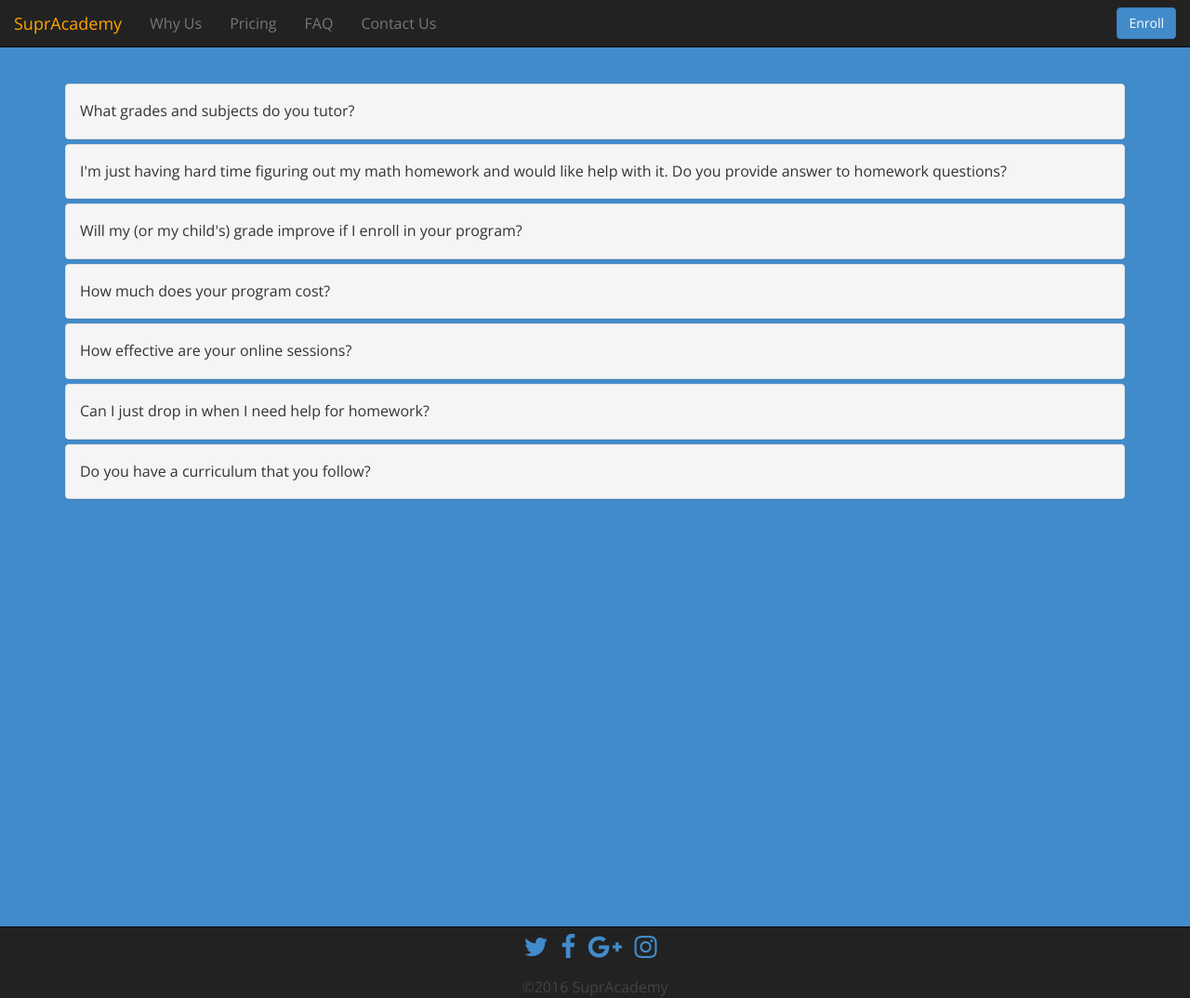
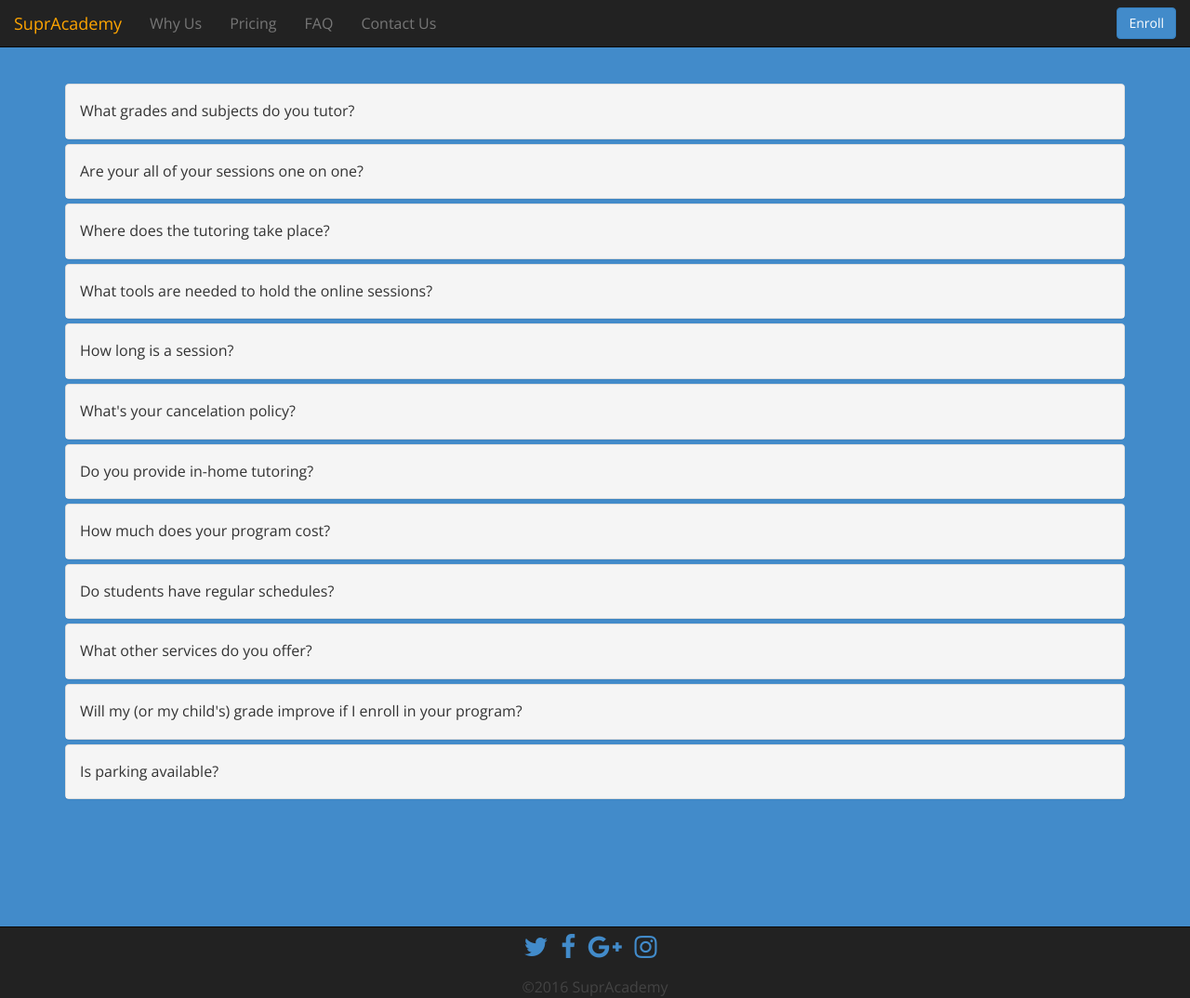
Before and after one commit to ojagostini/supracademy.com, a Jekyll site: the page built from faq.html, in a window 1280 px wide and 1074 px high. Shown: the whole window at 93% size. Built offline with Jekyll 4.4.1, drawn with Linux system fonts in a browser that asks for light colours; nearby versions of some CDN libraries.

Commit message:
updating faq page

```diff
--- a/faq.html
+++ b/faq.html
@@ -36,16 +36,155 @@ j=d.createElement(s),dl=l!='dataLayer'?'&l='+l:'';j.async=true;j.src=
           </div>
 
           <div class="panel panel-default">
-            <div class="panel-heading" role="tab" id="questionOne">
+            <div class="panel-heading" role="tab" id="questionEleven">
               <h4 class="panel-title">
-                <a data-toggle="collapse" data-parent="#accordion" href="#collapseOne" aria-expanded="true" aria-controls="collapseOne">
-                  I'm just having hard time figuring out my math homework and would like help with it. Do you provide answer to homework questions?
+                <a data-toggle="collapse" data-parent="#accordion" href="#collapseEleven" aria-expanded="true" aria-controls="collapseEleven">
+                  Are your all of your sessions one on one?
                 </a>
               </h4>
             </div>
-            <div id="collapseOne" class="panel-collapse collapse" role="tabpanel" aria-labelledby="questionOne">
+            <div id="collapseEleven" class="panel-collapse collapse" role="tabpanel" aria-labelledby="questionEleven">
               <div class="panel-body">
-                Even though we are very happy to help students with their homework, we prefer to work with the student to find out why they are having difficulty with a question. We will then use that conversation as a starting point and explain the concepts behind the homework problem. We do not provide answers to students' homework questions. However, we would be very happy to work with the students to solve problems and explain concepts.
+                Yes, all of our tutoring sessions are one on one.
+              </div>
+            </div>
+          </div>
+
+          <div class="panel panel-default">
+            <div class="panel-heading" role="tab" id="questionNine">
+              <h4 class="panel-title">
+                <a data-toggle="collapse" data-parent="#accordion" href="#collapseNine" aria-expanded="true" aria-controls="collapseNine">
+                  Where does the tutoring take place?
+                </a>
+              </h4>
+            </div>
+            <div id="collapseNine" class="panel-collapse collapse" role="tabpanel" aria-labelledby="questionNine">
+              <div class="panel-body">
+                All of our face to face sessions take place on our premises at 720 Bathurst Street. The online sessions, of course, take place online during pre-scheduled times. Students can connect from anywhere with an internet connection and a supported device.
+              </div>
+            </div>
+          </div>
+
+          <div class="panel panel-default">
+            <div class="panel-heading" role="tab" id="questionFourteen">
+              <h4 class="panel-title">
+                <a data-toggle="collapse" data-parent="#accordion" href="#collapseFourteen" aria-expanded="true" aria-controls="collapseFourteen">
+                  What tools are needed to hold the online sessions?
+                </a>
+              </h4>
+            </div>
+            <div id="collapseFourteen" class="panel-collapse collapse" role="tabpanel" aria-labelledby="questionFourteen">
+              <div class="panel-body">
+                <p> - a laptop, desktop computer or a tablet with an internet connection </p>
+                <p> - a web browser - Google Chrome preferred </p>
+                <p> - a headset (with microphone and earpiece) </p>
+                <p> - a mouse (strongly recommended) </p>
+
+              </div>
+            </div>
+          </div>
+
+          <div class="panel panel-default">
+            <div class="panel-heading" role="tab" id="questionFifteen">
+              <h4 class="panel-title">
+                <a data-toggle="collapse" data-parent="#accordion" href="#collapseFifteen" aria-expanded="true" aria-controls="collapseFifteen">
+                  How long is a session?
+                </a>
+              </h4>
+            </div>
+            <div id="collapseFifteen" class="panel-collapse collapse" role="tabpanel" aria-labelledby="questionFifteen">
+              <div class="panel-body">
+                A single session is typically one hour in length. Space permitting, we generally encourage our students to stay back and work in our Centre, as needed.
+              </div>
+            </div>
+          </div>
+
+          <div class="panel panel-default">
+            <div class="panel-heading" role="tab" id="questionSixteen">
+              <h4 class="panel-title">
+                <a data-toggle="collapse" data-parent="#accordion" href="#collapseSixteen" aria-expanded="true" aria-controls="collapseSixteen">
+                  What's your cancelation policy?
+                </a>
+              </h4>
+            </div>
+            <div id="collapseSixteen" class="panel-collapse collapse" role="tabpanel" aria-labelledby="questionSixteen">
+              <div class="panel-body">
+                The one on one nature of our sessions makes it very imperative that students show up for their scheduled sessions. 48 hours notice is required to reschedule a session.
+
+                <p>If, for reasons that are outside of the student/parents' control, the student cannot make it to their scheduled sessions, please give us a call as early as possible and we will make arrangements to reschedule or make up the sessions. </p>
+
+                Sessions missed without noticed are not eligible for re-scheduling/make up.
+
+                <p>There is no refund for missed sessions. </p>
+
+              </div>
+            </div>
+          </div>
+
+
+           <div class="panel panel-default">
+            <div class="panel-heading" role="tab" id="questionEight">
+              <h4 class="panel-title">
+                <a data-toggle="collapse" data-parent="#accordion" href="#collapseEight" aria-expanded="true" aria-controls="collapseEight">
+                Do you provide in-home tutoring?
+                </a>
+              </h4>
+            </div>
+            <div id="collapseEight" class="panel-collapse collapse" role="tabpanel" aria-labelledby="questionEight">
+              <div class="panel-body">
+                Unfortunately, we do not provide in-home tutoring. Fortunately, though, we offer live, one on one online sessions to our high school students. Students can connect with their guide from the convenience of their home, school, library or anywhere where there is an internet connection.
+              </div>
+            </div>
+          </div>
+
+
+
+          <div class="panel panel-default">
+            <div class="panel-heading" role="tab" id="questionThree">
+              <h4 class="panel-title">
+                <a data-toggle="collapse" data-parent="#accordion" href="#collapseThree" aria-expanded="true" aria-controls="collapseThree">
+                  How much does your program cost?
+                </a>
+              </h4>
+            </div>
+            <div id="collapseThree" class="panel-collapse collapse" role="tabpanel" aria-labelledby="questionThree">
+              <div class="panel-body">
+                To accommodate each student's needs, we have a range of fee plans. The plans are based on the frequency of the weekly sessions and the grade level of the student. We work with each student and their family to work out the best plan for them. Enrollment to our program requires a minimum of one month commitment. Please see our <a href="http://supracademy.com/pricing"> Pricing </a> page for more cost details.
+              </div>
+            </div>
+          </div>
+
+          <div class="panel panel-default">
+            <div class="panel-heading" role="tab" id="questionTen">
+              <h4 class="panel-title">
+                <a data-toggle="collapse" data-parent="#accordion" href="#collapseTen" aria-expanded="true" aria-controls="collapseTen">
+                  Do students have regular schedules?
+                </a>
+              </h4>
+            </div>
+            <div id="collapseTen" class="panel-collapse collapse" role="tabpanel" aria-labelledby="questionTen">
+              <div class="panel-body">
+                Yes, each student has a regular schedule. High school students have pre-determined online and in-person schedules. Schedules are set up on student's enrolment and are based on the student and their guide's availability.
+              </div>
+            </div>
+          </div>
+
+          <div class="panel panel-default">
+            <div class="panel-heading" role="tab" id="questionThirteen">
+              <h4 class="panel-title">
+                <a data-toggle="collapse" data-parent="#accordion" href="#collapseThirteen" aria-expanded="true" aria-controls="collapseThirteen">
+                  What other services do you offer?
+                </a>
+              </h4>
+            </div>
+            <div id="collapseThirteen" class="panel-collapse collapse" role="tabpanel" aria-labelledby="questionThirteen">
+              <div class="panel-body">
+                <p>In addition to math and science after school academic support (tutoring), we also offer the following services: </P>
+
+                <p>- Coding and technology training through our <a href="http://kidscode.co"> KidsCode </a> program </p>
+                <p>- SSAT preparation </p>
+                <p>- Private school entrance consultation </p>
+
               </div>
             </div>
           </div>
@@ -65,64 +204,23 @@ j=d.createElement(s),dl=l!='dataLayer'?'&l='+l:'';j.async=true;j.src=
               </div>
             </div>
           </div>
-               <div class="panel panel-default">
-            <div class="panel-heading" role="tab" id="questionThree">
+
+          <div class="panel panel-default">
+            <div class="panel-heading" role="tab" id="questionTwelve">
               <h4 class="panel-title">
-                <a data-toggle="collapse" data-parent="#accordion" href="#collapseThree" aria-expanded="true" aria-controls="collapseThree">
-                  How much does your program cost?
+                <a data-toggle="collapse" data-parent="#accordion" href="#collapseTwelve" aria-expanded="true" aria-controls="collapseTwelve">
+                Is parking available?
                 </a>
               </h4>
             </div>
-            <div id="collapseThree" class="panel-collapse collapse" role="tabpanel" aria-labelledby="questionThree">
+            <div id="collapseTwelve" class="panel-collapse collapse" role="tabpanel" aria-labelledby="questionTwelve">
               <div class="panel-body">
-                To accommodate each student's needs, we have a range of fee plans. The plans are based on the frequency of the weekly sessions and the grade level of the student. We work with each student and their family to work out the best plan for them. Enrollment to our program requires a minimum of one month commitment.
-              </div>
-            </div>
-          </div>
-          <div class="panel panel-default">
-            <div class="panel-heading" role="tab" id="questionFour">
-              <h4 class="panel-title">
-                <a data-toggle="collapse" data-parent="#accordion" href="#collapseFour" aria-expanded="true" aria-controls="collapseFour">
-                  How effective are your online sessions?
-                </a>
-              </h4>
-            </div>
-            <div id="collapseFour" class="panel-collapse collapse" role="tabpanel" aria-labelledby="questionFour">
-              <div class="panel-body">
-                Once we get to know the students through the Initial Chat and the first few sessions, we have learned a lot about their learning style, are familiar with their current subject work, and have established a good workflow. This allows for a smooth transition between offline and online sessions. Our interactive classroom, with its whiteboard, built-in voice and chat options, easy to use graphing and equation tools makes our interaction very smooth and efficient. Often times, we are working on follow-ups to our previous sessions. We don't spend too much time trying to catch up on what the students needs are or trying to understand where the student difficulties are.
+                Paid street parking is available on Bathurst Street. One hour parking areas are also available within the same block of the building on Lenox and Herrick Streets.
               </div>
             </div>
           </div>
 
-          <div class="panel panel-default">
-            <div class="panel-heading" role="tab" id="questionFive">
-              <h4 class="panel-title">
-                <a data-toggle="collapse" data-parent="#accordion" href="#collapseFive" aria-expanded="true" aria-controls="collapseFive">
-                  Can I just drop in when I need help for homework?
-                </a>
-              </h4>
-            </div>
-            <div id="collapseFive" class="panel-collapse collapse" role="tabpanel" aria-labelledby="questionFive">
-              <div class="panel-body">
-                Even though we are very happy to help students with their homework, we prefer to work with our students on a longer-term, more comprehensive approach. If you enroll in our program, not only will you receive the help you need with a particular homework, we will also guide you through understanding the concepts behind the homework questions you are working on.
-              </div>
-            </div>
-          </div>
 
-          <div class="panel panel-default">
-            <div class="panel-heading" role="tab" id="questionSix">
-              <h4 class="panel-title">
-                <a data-toggle="collapse" data-parent="#accordion" href="#collapseSix" aria-expanded="true" aria-controls="collapseSix">
-                  Do you have a curriculum that you follow?
-                </a>
-              </h4>
-            </div>
-            <div id="collapseSix" class="panel-collapse collapse" role="tabpanel" aria-labelledby="questionSix">
-              <div class="panel-body">
-                We do not have our own curriculum. Since we work on building upon individual students' daily schoolwork, what we have is the experience to adapt to each student's unique math and science learning needs and work with them on breaking down the concepts into their most basic forms and building upon them. Everything we do revolves around the students' daily school work. We either directly support students with their day to day academic work, or we use their most current topic of study as a starting point to further challenge students to attain mastery of that topic.
-              </div>
-            </div>
-          </div>
 
         </div>
       </div>
```
